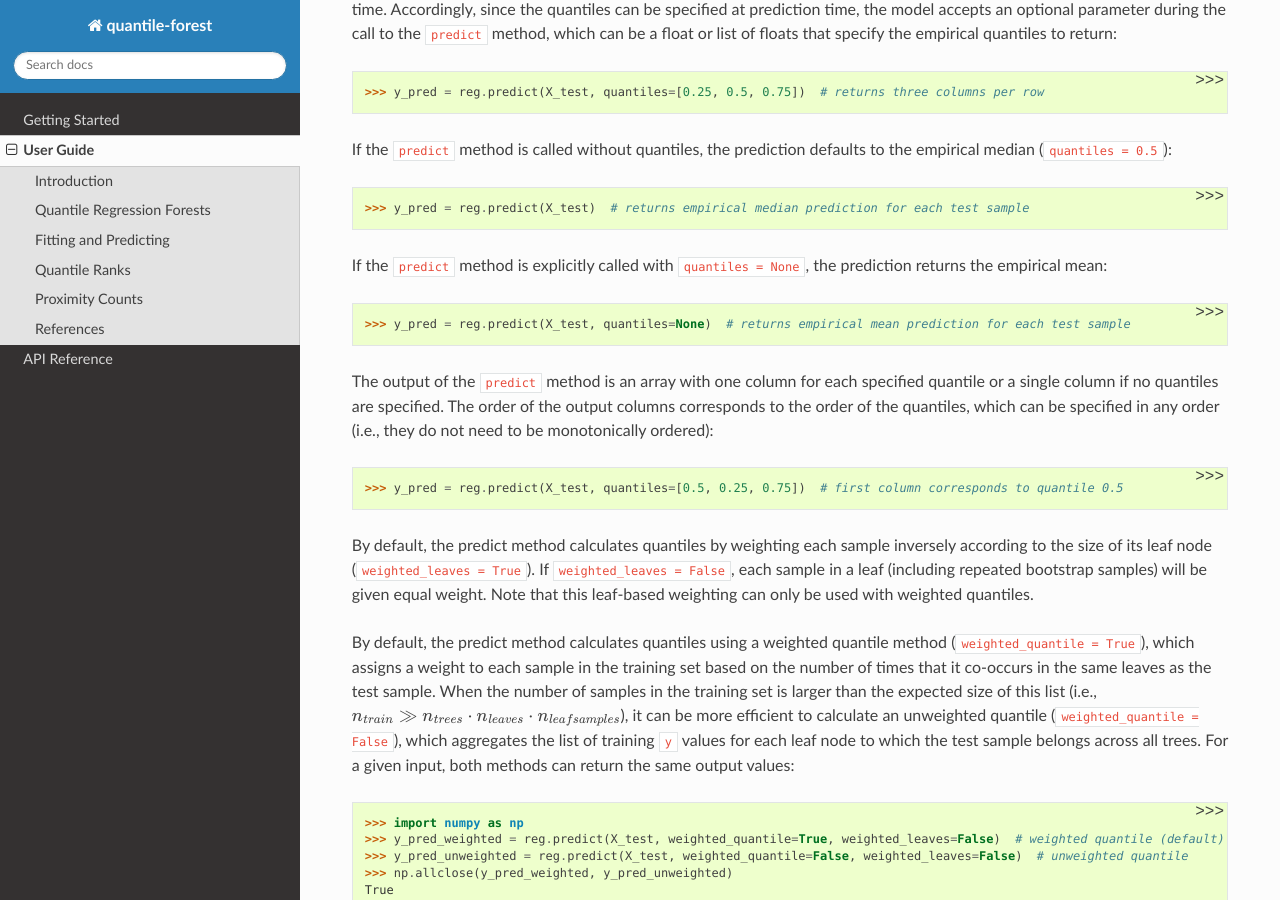
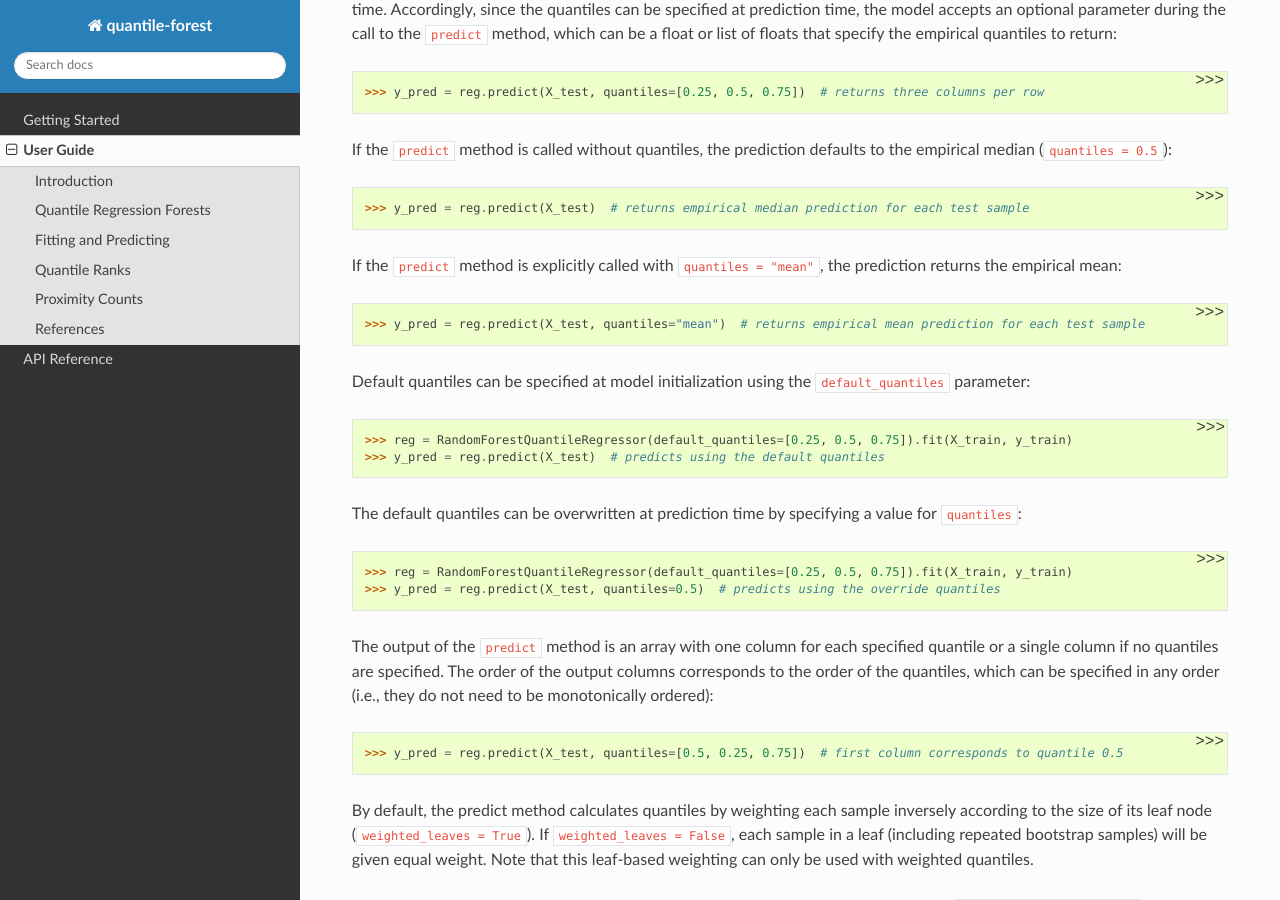
Before and after one commit to zillow/quantile-forest, a Sphinx documentation site: the page built from docs/user_guide.rst, in a window 1280 px wide and 900 px high, scrolled down 1747 px. Built offline with Sphinx 7.4.7 and the Read the Docs theme 2.0.0, drawn with Linux system fonts in a browser that asks for light colours; pages that are not in the unit, such as notebooks, are missing from menus; the version number could not be read and is left out; cross-references to code outside the pages are shown as plain code.

Commit message:
Update docs

```diff
--- a/docs/user_guide.rst
+++ b/docs/user_guide.rst
@@ -59,9 +59,19 @@ If the `predict` method is called without quantiles, the prediction defaults to
 
     >>> y_pred = reg.predict(X_test)  # returns empirical median prediction for each test sample
 
-If the `predict` method is explicitly called with `quantiles = None`, the prediction returns the empirical mean::
+If the `predict` method is explicitly called with `quantiles = "mean"`, the prediction returns the empirical mean::
 
-    >>> y_pred = reg.predict(X_test, quantiles=None)  # returns empirical mean prediction for each test sample
+    >>> y_pred = reg.predict(X_test, quantiles="mean")  # returns empirical mean prediction for each test sample
+
+Default quantiles can be specified at model initialization using the `default_quantiles` parameter:
+
+    >>> reg = RandomForestQuantileRegressor(default_quantiles=[0.25, 0.5, 0.75]).fit(X_train, y_train)
+    >>> y_pred = reg.predict(X_test)  # predicts using the default quantiles
+
+The default quantiles can be overwritten at prediction time by specifying a value for `quantiles`:
+
+    >>> reg = RandomForestQuantileRegressor(default_quantiles=[0.25, 0.5, 0.75]).fit(X_train, y_train)
+    >>> y_pred = reg.predict(X_test, quantiles=0.5)  # predicts using the override quantiles
 
 The output of the `predict` method is an array with one column for each specified quantile or a single column if no quantiles are specified. The order of the output columns corresponds to the order of the quantiles, which can be specified in any order (i.e., they do not need to be monotonically ordered)::
 
```
Also changed, not shown: README.md (+1 -1 lines), 2 other files.
